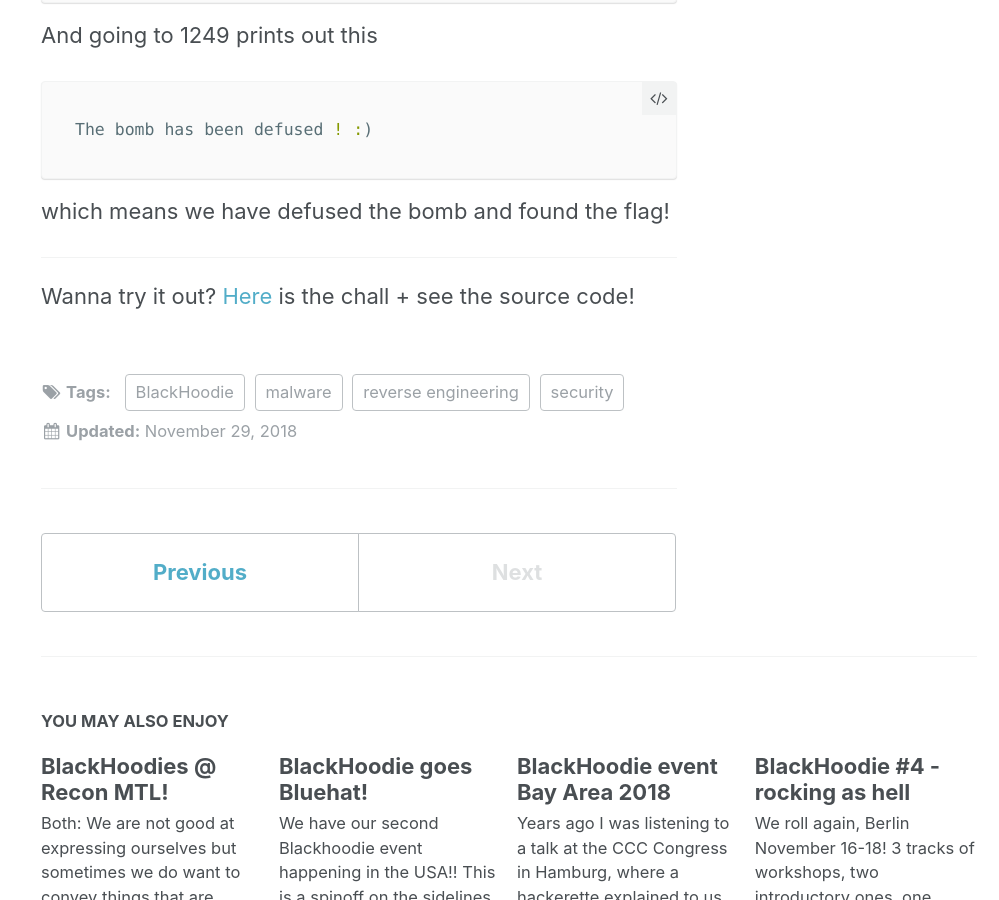
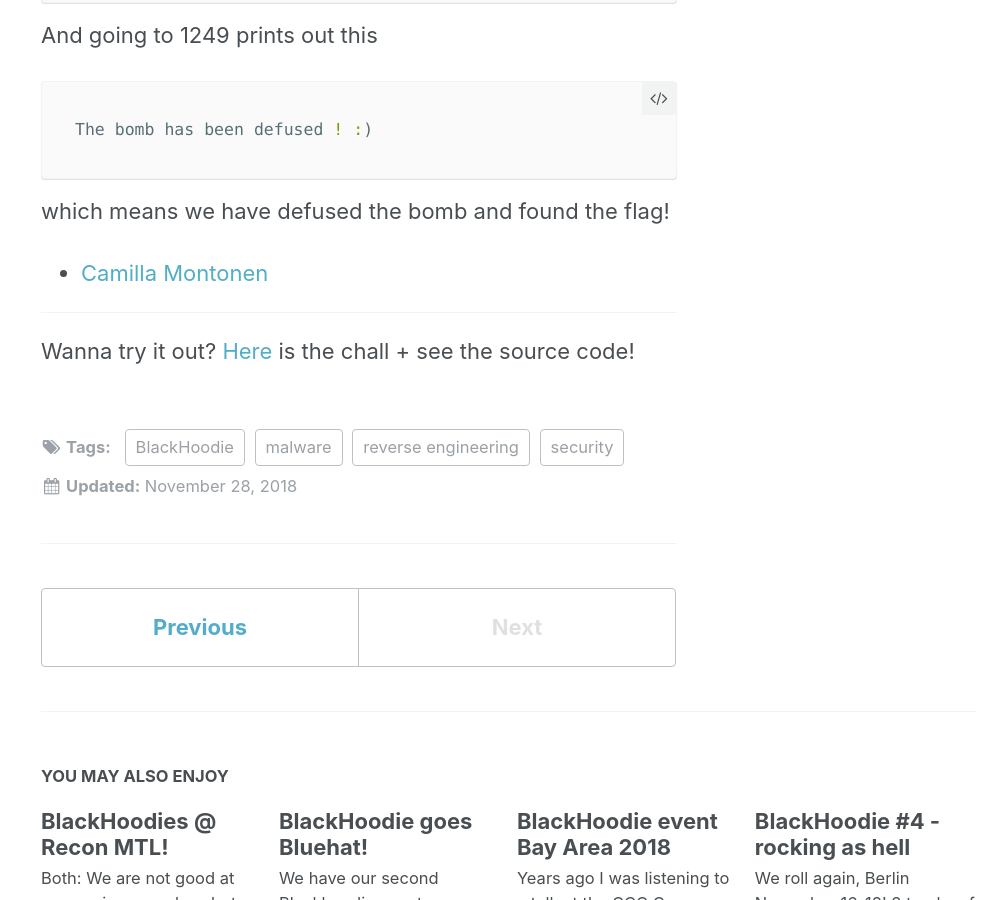
Before and after one commit to blackhoodieRE/blackhoodiere.github.io, a Jekyll site: the page built from _posts/2018-11-29-blackhoodie18-challenge-writeup.md, in a window 1280 px wide and 900 px high, scrolled down 9080 px. Shown: the whole window, without its empty margins (281-1280 px from the left). Built offline with Jekyll 4.4.1, drawn with Linux system fonts in a browser that asks for light colours.

Commit message:
Added Camilla to the post

```diff
--- a/_posts/2018-11-29-blackhoodie18-challenge-writeup.md
+++ b/_posts/2018-11-29-blackhoodie18-challenge-writeup.md
@@ -3,7 +3,7 @@ layout: single
 title: "Solving the Blackhoodie18 Challenge"
 exerpt: "defusing a binary bomb for fun and learning!"
 tags: [reverse engineering, security, malware, BlackHoodie]
-date: 2018-11-29 10:00:00 -0700
+date: 2018-11-28 10:00:00 -0700
 ---
 
 ## defusing a binary bomb for fun and learning!
@@ -218,7 +218,7 @@ The bomb has been defused ! :)
 
 which means we have defused the bomb and found the flag!
 
-
+- [Camilla Montonen](https://twitter.com/spimescape)
 
 ----
 
```
